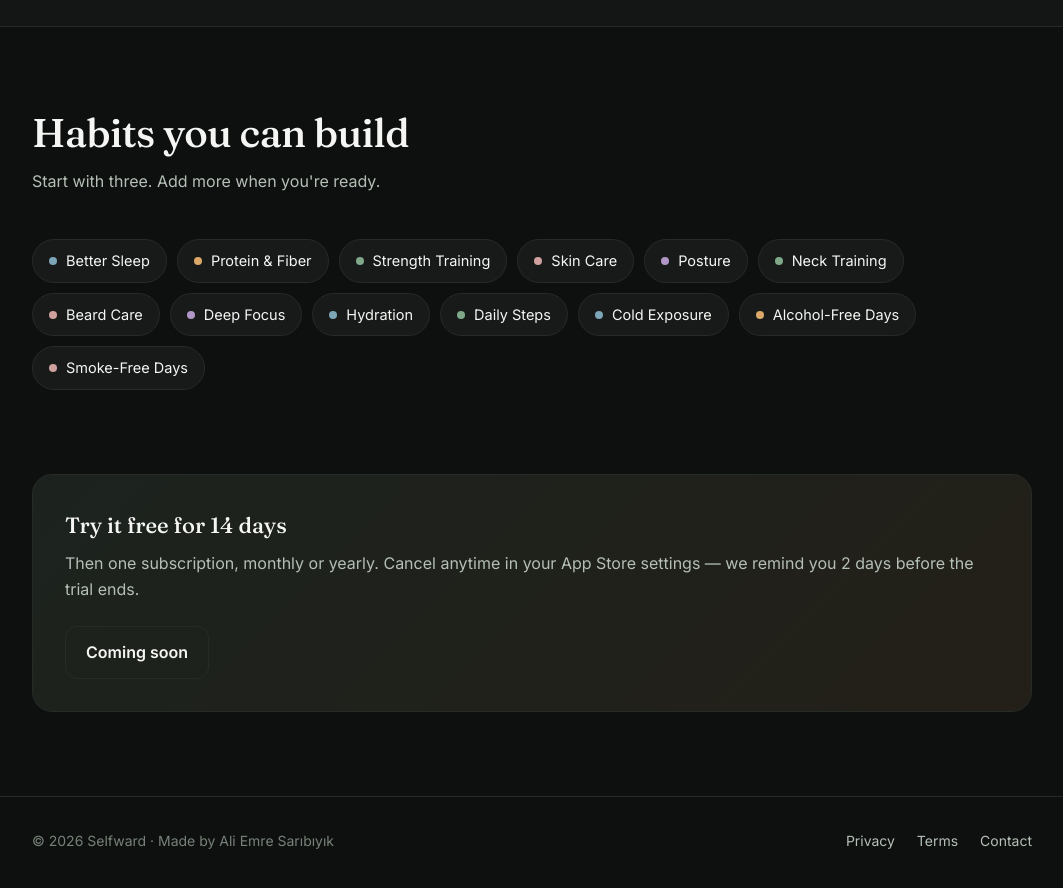
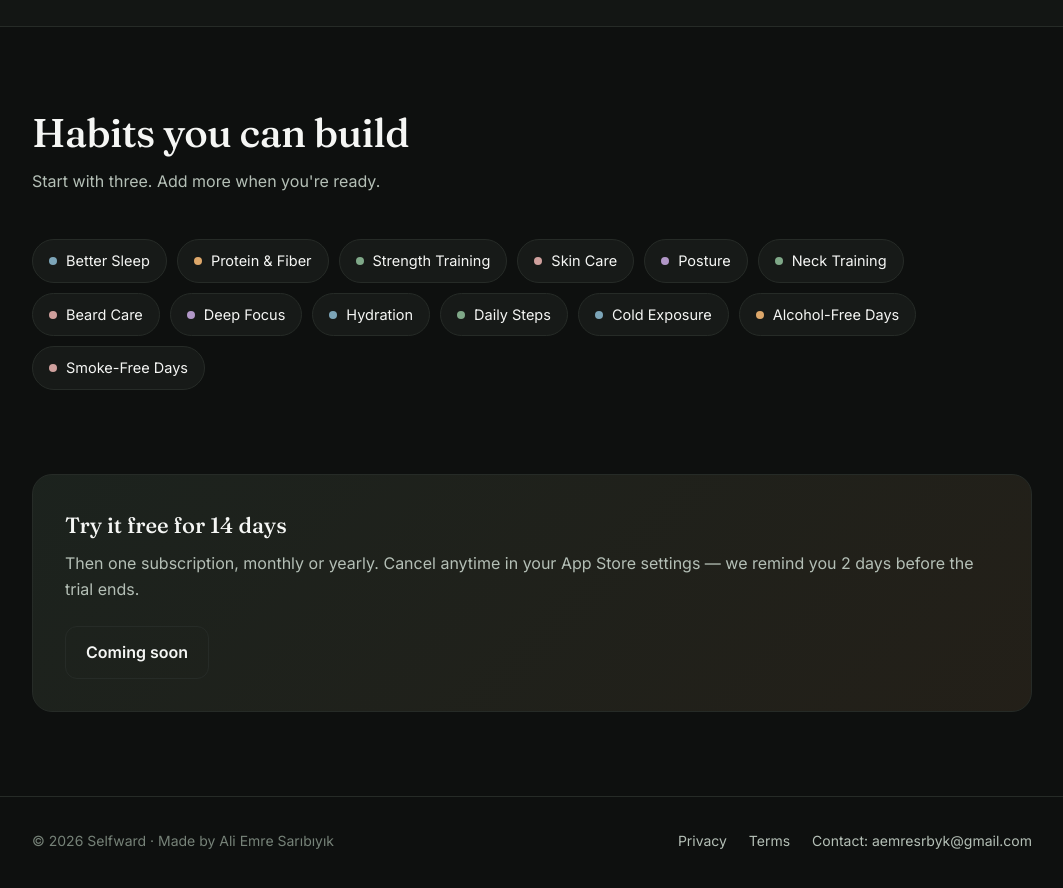
Before and after one commit to aemresrbyk/selfward-site, a Jekyll site: the page index.html, which Jekyll copies as it is, in a window 1280 px wide and 900 px high, scrolled down 2234 px. Shown: the top 888 px of the window, without its empty margins (108-1171 px from the left). Built offline with Jekyll 4.4.1, drawn with Linux system fonts in a browser that asks for light colours.

Commit message:
Show the contact address in the footer
Co-Authored-By: Claude Opus 5.5 <noreply@anthropic.com>

```diff
--- a/index.html
+++ b/index.html
@@ -212,7 +212,7 @@
     <span>
       <a href="privacy/">Privacy</a>
       <a href="terms/">Terms</a>
-      <a href="mailto:aemresrbyk@gmail.com">Contact</a>
+      <a href="mailto:aemresrbyk@gmail.com">Contact: aemresrbyk@gmail.com</a>
     </span>
   </div>
 </footer>
```
